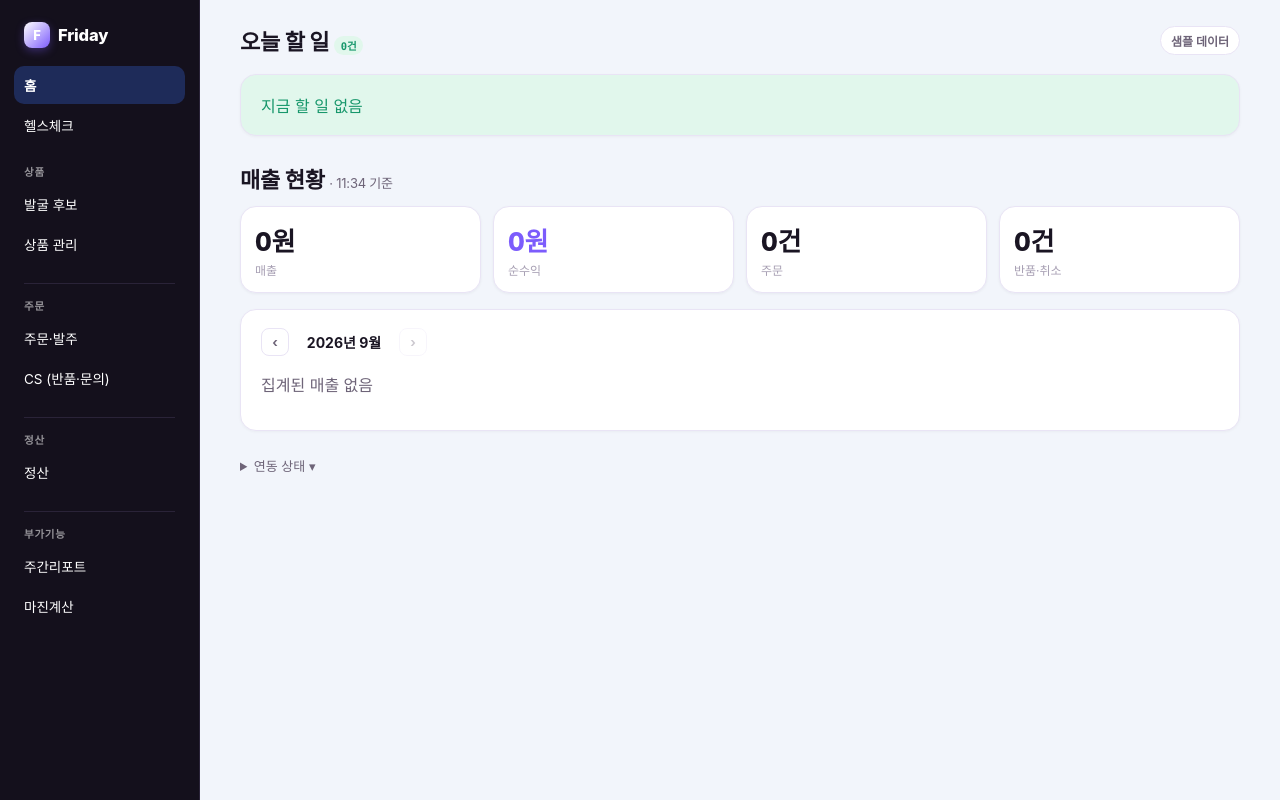
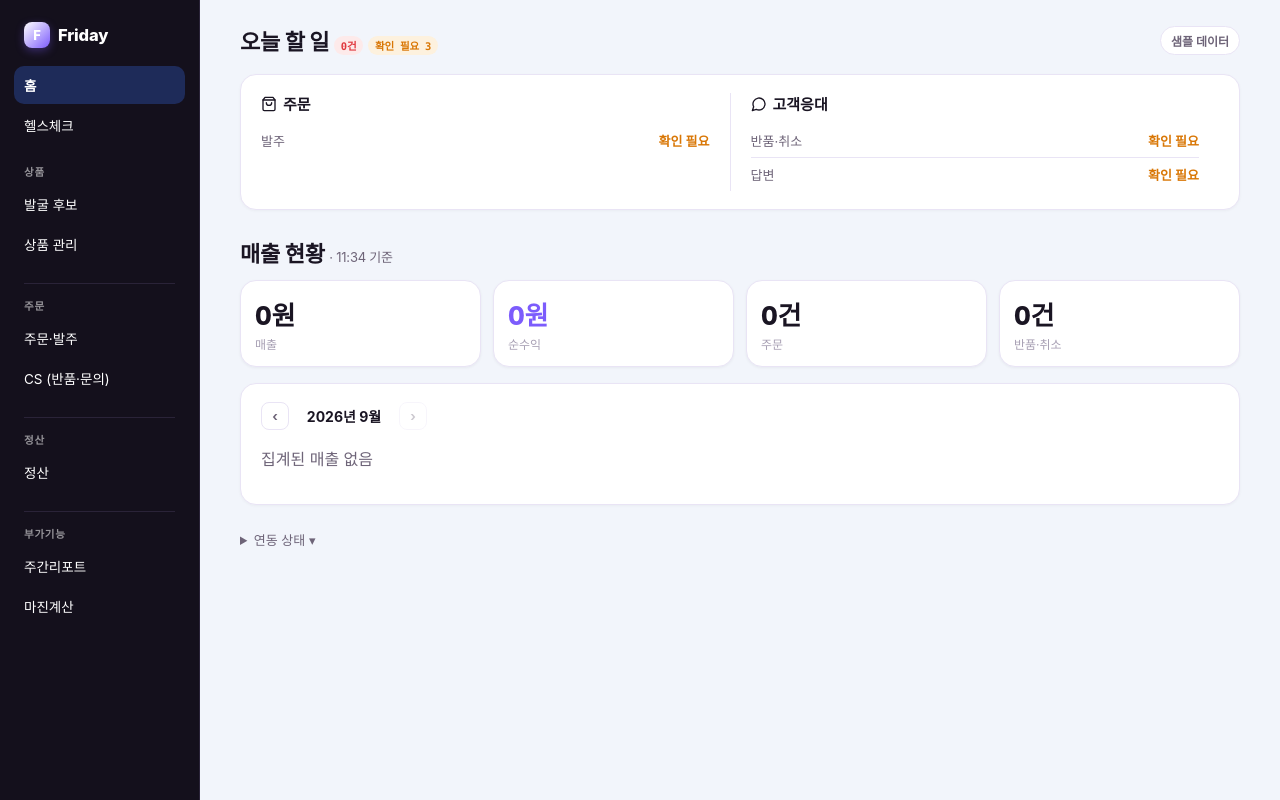
Before and after one commit to mhkim15/Danyol, a Flask app: page / in a window 1280 px wide. Run offline with Flask 3, Linux system fonts and the light colour scheme; some web fonts are replaced.

Commit message:
전 메뉴 정비 0단계 — 화면에 안 드러나던 오작동 4건 수정
- 수동 발송처리가 네이버에만 반영되고 로컬 큐를 마감하지 않아, 발송 대기 탭에서
  사라지지 않고 완료 이력에도 안 올라가던 문제 (mark_dispatched 호출 누락)
- 완료 이력의 택배사가 항상 빈칸 — 저장은 delivery_company, 화면은 company를 읽음.
  샘플 데이터만 company를 써서 샘플에선 정상으로 보였다
- 마진 계산기 무료배송 체크박스 반전 — 무료배송은 배송비를 판매자가 부담하므로
  shipping_cost가 0이 아닌 쪽이 "선택함"인데 조건이 반대였다
- 홈에서 API 조회 실패가 "할 일 없음"과 구별되지 않던 문제. None을 0으로 취급해
  행이 사라지고 초록 패널이 떴다 — "확인 필요"로 분리하고 합계에서 제외

샘플 데이터도 실제 저장 키에 맞춤(택배사 버그가 숨어 있던 이유).
자체 점검 추가: 배송비 방향·판정 4상태, 발송처리 후 큐 상태 전이.

Co-Authored-By: Claude Opus 5 <noreply@anthropic.com>

```diff
--- a/bebrave/margin/calculator.py
+++ b/bebrave/margin/calculator.py
@@ -118,3 +118,31 @@ def calculate(
         passes_target=margin_rate >= TARGET_MARGIN,
         passes_abs_floor=net_profit >= MIN_ABS_PROFIT,
     )
+
+
+def _demo() -> None:
+    """실행 가능한 자체 점검 — 배송비 방향과 판정 4상태 (네트워크 호출 없음)."""
+    # 무료배송이면 배송비를 판매자가 부담한다 → shipping_cost가 0이 "아니어야" 한다.
+    # 화면 체크박스가 이 방향을 반대로 읽어 체크가 뒤집혀 보이던 적이 있다.
+    assert calculate(10_000, 5_000, free_shipping=True).shipping_cost == SHIPPING_FEE
+    assert calculate(10_000, 5_000, free_shipping=False).shipping_cost == 0
+    # 3만원 이상은 무료배송을 안 골라도 자동으로 판매자 부담
+    assert calculate(30_000, 5_000, free_shipping=False).shipping_cost == SHIPPING_FEE
+
+    # 마진율은 목표를 넘는데 절대이익이 기준 미달인 구간 — 화면이 "목표 달성"만 보고
+    # 통과시키면 안 되는 케이스다.
+    r = calculate(8_000, 3_000)
+    assert r.passes_target and not r.passes_abs_floor, f"절대이익 판정이 무의미해짐: {r}"
+    assert "절대이익" in r.summary(), "절대이익 부족이 판정 문구에 안 드러남"
+
+    good = calculate(30_000, 10_000)
+    assert good.passes_target and good.passes_abs_floor and "목표" in good.summary()
+
+    bad = calculate(10_000, 9_500)
+    assert not bad.passes_min and not bad.passes_target
+
+    print("calculator self-check OK")
+
+
+if __name__ == "__main__":
+    _demo()
--- a/bebrave/smartstore/purchase_queue.py
+++ b/bebrave/smartstore/purchase_queue.py
@@ -260,6 +260,18 @@ def _demo() -> None:
             {"domemae_goods_no": "111", "supply_price": 1000}, "id", quantity=5, option_code="A2")
         assert status == STATUS_READY, "재고 충분한 옵션인데 hold 처리됨"
 
+    # 발송처리 마감 — 상태가 dispatched로 넘어가고 택배사가 화면이 읽는 이름으로 저장되는지.
+    # (예전엔 저장은 delivery_company인데 화면은 company를 읽어 택배사가 항상 빈칸이었다)
+    import tempfile
+    from pathlib import Path as _Path
+    with tempfile.TemporaryDirectory() as tmp, _patch(f"{__name__}.QUEUE_PATH", _Path(tmp) / "q.json"):
+        _save_queue([{"product_order_id": "po1", "status": STATUS_ORDERED}])
+        mark_dispatched("po1", "1234567890", "CJ대한통운")
+        item = load_queue()[0]
+        assert item["status"] == STATUS_DISPATCHED, "발송처리 후에도 상태가 안 바뀜"
+        assert item["delivery_company"] == "CJ대한통운", "택배사가 저장되지 않음"
+        assert item["tracking_number"] == "1234567890", "송장번호가 저장되지 않음"
+
     print("purchase_queue self-check OK")
 
 
--- a/webapp/app.py
+++ b/webapp/app.py
@@ -179,7 +179,11 @@ def _todo_groups(registered: list, pending_orders, returns_count, inquiry_count)
     groups = []
 
     order_items = []
-    if pending_orders:
+    # None은 "0건"이 아니라 "조회 실패"다 — 둘을 같이 취급하면 발주할 주문이 쌓여 있는데도
+    # 홈이 "지금 할 일 없음"을 띄운다(네트워크가 끊긴 화면과 깨끗한 화면이 구별 안 됨).
+    if pending_orders is None:
+        order_items.append({"label": "발주", "unknown": True})
+    elif pending_orders:
         order_items.append({"label": "발주", "link": url_for("orders", tab="ready"), "n": pending_orders})
     dispatch_wait = len([i for i in load_queue() if i["status"] == STATUS_ORDERED])
     if dispatch_wait:
@@ -207,9 +211,13 @@ def _todo_groups(registered: list, pending_orders, returns_count, inquiry_count)
     groups.append({"name": "상품", "rows": product_items})
 
     cs_items = []
-    if returns_count:
+    if returns_count is None:
+        cs_items.append({"label": "반품·취소", "unknown": True})
+    elif returns_count:
         cs_items.append({"label": "반품·취소", "link": url_for("cs"), "n": returns_count})
-    if inquiry_count:
+    if inquiry_count is None:
+        cs_items.append({"label": "답변", "unknown": True})
+    elif inquiry_count:
         cs_items.append({"label": "답변", "link": url_for("cs"), "n": inquiry_count})
     groups.append({"name": "고객응대", "rows": cs_items})
 
@@ -225,7 +233,8 @@ def _todo_groups(registered: list, pending_orders, returns_count, inquiry_count)
     groups.append({"name": "정산", "rows": settle_items})
 
     for g in groups:
-        g["count"] = sum(i["n"] for i in g["rows"])
+        # 조회 실패 행은 건수를 모르므로 합계에 넣지 않는다 — 모르는 걸 0으로도 1로도 세지 않는다.
+        g["count"] = sum(i["n"] for i in g["rows"] if not i.get("unknown"))
     return groups
 
 
@@ -342,6 +351,9 @@ def index_demo():
         ]},
         {"name": "고객응대", "count": 1, "rows": [
             {"label": "답변", "link": url_for("cs"), "n": 1},
+            # 조회 실패 상태도 샘플에 넣는다 — 실제 화면에서 이 줄이 어떻게 보이는지
+            # 확인할 방법이 달리 없다(API가 정상일 땐 재현이 안 됨).
+            {"label": "반품·취소", "unknown": True},
         ]},
         {"name": "정산", "count": 0, "rows": []},
     ]
@@ -1029,7 +1041,7 @@ def orders_demo():
         {"product_order_id": "DEMO-Q7", "product_name": "실리콘주걱 대코 브라이트 미니볶음주걱",
          "option_name": "", "quantity": 3, "unit_price": 3300, "status": "dispatched",
          "hold_reason": "", "domemae_order_no": "OR9990002", "tracking_number": "123456789012",
-         "company": "CJ대한통운", "updated_at": "2026-08-28"},
+         "delivery_company": "CJ대한통운", "updated_at": "2026-08-28", "spent_amount": 6900},
     ]
     tab = request.args.get("tab", "ready")
     if tab not in ORDER_TABS:
@@ -1060,9 +1072,13 @@ def orders_dispatch():
     try:
         from bebrave.smartstore.auth import get_access_token
         from bebrave.smartstore.orders import dispatch_order
+        from bebrave.smartstore.purchase_queue import mark_dispatched
 
         token = get_access_token()
         dispatch_order(product_order_id, tracking_number, company, token)
+        # 네이버에만 알리고 끝내면 로컬 큐가 계속 "발주완료"로 남아 발송 대기 탭에서
+        # 사라지지 않고 완료 이력에도 안 올라간다 — 송장 자동확인 경로와 같은 마감 처리를 한다.
+        mark_dispatched(product_order_id, tracking_number, company)
         flash(f"주문 {product_order_id} 발송처리 완료 (송장: {tracking_number})", "success")
     except Exception as e:
         flash(f"발송처리 실패: {e}", "error")
--- a/webapp/templates/base.html
+++ b/webapp/templates/base.html
@@ -113,6 +113,9 @@
   .todo-line:last-child { border-bottom: none; }
   .todo-line:hover span:first-child { color: var(--accent); }
   .todo-line b { color: var(--err); font-weight: 700; flex-shrink: 0; }
+  /* 조회 실패 — 0건과 반드시 구분돼야 한다. 갈 곳이 없으므로 링크가 아니다. */
+  .todo-line.unknown { color: var(--ink-soft); cursor: default; }
+  .todo-line.unknown b { color: var(--warn); }
 
   .stat-grid { display: grid; grid-template-columns: repeat(auto-fit, minmax(110px, 1fr)); gap: 12px; }
   .stat-card {
--- a/webapp/templates/index.html
+++ b/webapp/templates/index.html
@@ -2,14 +2,20 @@
 {% block title %}홈{% endblock %}
 {% block content %}
 <div class="row" style="justify-content:space-between;align-items:center;margin-bottom:18px;">
-  <h1 style="margin:0;">오늘 할 일 <span class="badge{{ '-ok' if todo_total == 0 else '-err' }}">{{ todo_total }}건</span></h1>
+  {% set unknown_n = todo_groups | map(attribute='rows') | sum(start=[]) | selectattr('unknown') | list | length %}
+  <h1 style="margin:0;">오늘 할 일
+    <span class="badge{{ '-ok' if todo_total == 0 and not unknown_n else '-err' }}">{{ todo_total }}건</span>
+    {% if unknown_n %}<span class="badge-warn" title="조회에 실패해 건수를 모르는 항목입니다">확인 필요 {{ unknown_n }}</span>{% endif %}
+  </h1>
   {% if not demo %}
   <a class="btn secondary btn-sm" href="{{ url_for('index_demo') }}">샘플 데이터</a>
   {% endif %}
 </div>
 
 <div class="section">
-  {% if todo_total == 0 %}
+  {# 건수가 0이어도 "확인 필요"(조회 실패) 행이 있으면 초록 패널로 덮지 않는다 —
+     모르는 상태를 "할 일 없음"이라고 단정하면 안 된다. #}
+  {% if todo_total == 0 and not (todo_groups | selectattr('rows') | list) %}
   <div class="panel" style="background:var(--ok-bg);color:var(--ok);">지금 할 일 없음</div>
   {% else %}
   {% set todo_icons = {
@@ -28,9 +34,15 @@
         {{ g.name }}
       </p>
       {% for it in g.rows %}
+      {% if it.unknown %}
+      <span class="todo-line unknown" title="조회에 실패해 건수를 알 수 없습니다 — 0건이라는 뜻이 아닙니다">
+        <span>{{ it.label }}</span><b>확인 필요</b>
+      </span>
+      {% else %}
       <a href="{{ it.link }}" class="todo-line">
         <span>{{ it.label }}</span><b>{{ it.n }}건</b>
       </a>
+      {% endif %}
       {% endfor %}
     </div>
     {% endfor %}
--- a/webapp/templates/margin.html
+++ b/webapp/templates/margin.html
@@ -9,7 +9,8 @@
     <input type="number" name="price" value="{{ result.sale_price if result else '' }}" required>
     <label>도매가 (원)</label>
     <input type="number" name="cost" value="{{ result.cost_price if result else '' }}" required>
-    <label><input type="checkbox" name="free_shipping" {{ "checked" if result and result.shipping_cost == 0 }}> 무료배송</label>
+    {# 무료배송이면 배송비를 판매자가 부담한다 — shipping_cost가 0이 아닌 쪽이 "무료배송 선택함"이다 #}
+    <label><input type="checkbox" name="free_shipping" {{ "checked" if result and result.shipping_cost != 0 }}> 무료배송</label>
     <div class="row" style="margin-top:12px;">
       <button type="submit">계산</button>
     </div>
--- a/webapp/templates/orders.html
+++ b/webapp/templates/orders.html
@@ -252,7 +252,7 @@
       <tr>
         <td>{{ i.product_name }}{% if demo %} <span class="badge">샘플</span>{% endif %}</td>
         <td class="mono">{{ i.quantity }}개</td>
-        <td>{{ i.get('company', '—') }}</td>
+        <td>{{ i.get('delivery_company') or '—' }}</td>
         <td class="mono" style="font-size:12px;">{{ i.get('tracking_number', '—') }}</td>
         <td class="muted mono" style="font-size:12px;">{{ i.get('updated_at', '') }}</td>
       </tr>
```
